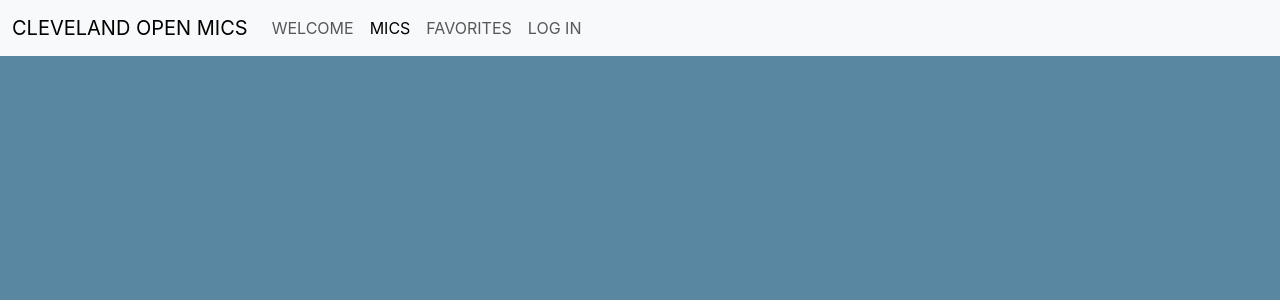
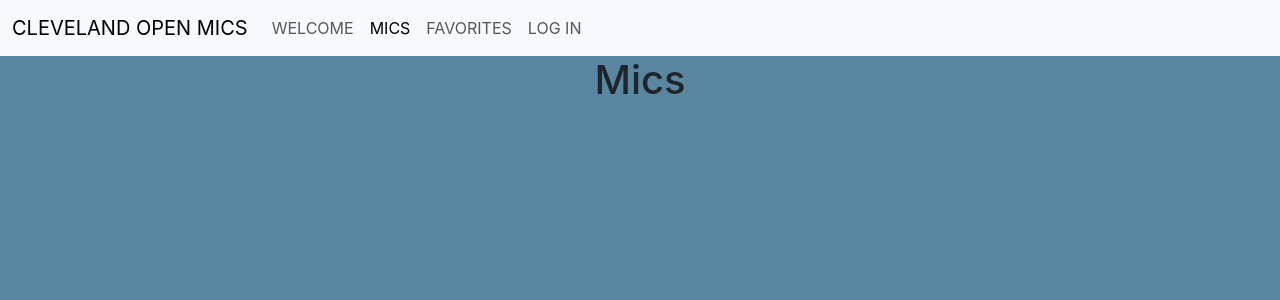
Before and after one commit to paulisturm/Local-Open-Mics, a React (Create React App) app in the folder client/: page / in a window 1280 px wide. Both pictures are taken after a click on the link "MICS". Shown: the top 300 px of the page. Built offline with nearby package versions, Linux system fonts and the light colour scheme.

Commit message:
client side of favorites and mics

```diff
--- a/client/src/components/Favorites.js
+++ b/client/src/components/Favorites.js
@@ -2,8 +2,10 @@ import React from 'react'
 
 function Favorites () {
     return (
-        <></>
+        <div>
+            <h1>Favorites</h1>
+        </div>
     )
 }
 
-export default Favorites;
+export default Favorites
--- a/client/src/components/Mics.js
+++ b/client/src/components/Mics.js
@@ -2,8 +2,10 @@ import React from 'react'
 
 function Mics () {
     return (
-        <></>
+        <div>
+            <h1>Mics</h1>
+        </div>
     )
 }
 
-export default Mics;
+export default Mics
```
